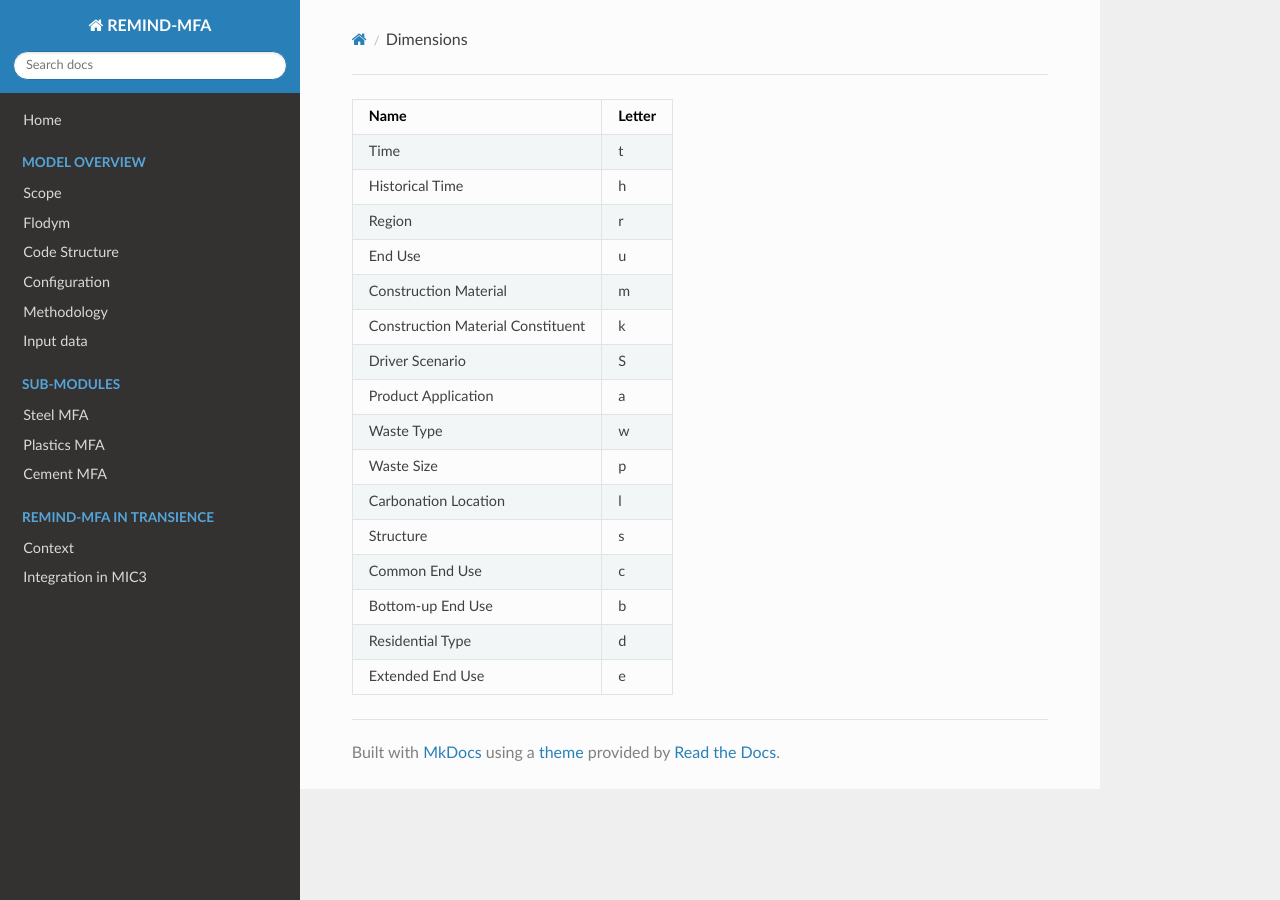
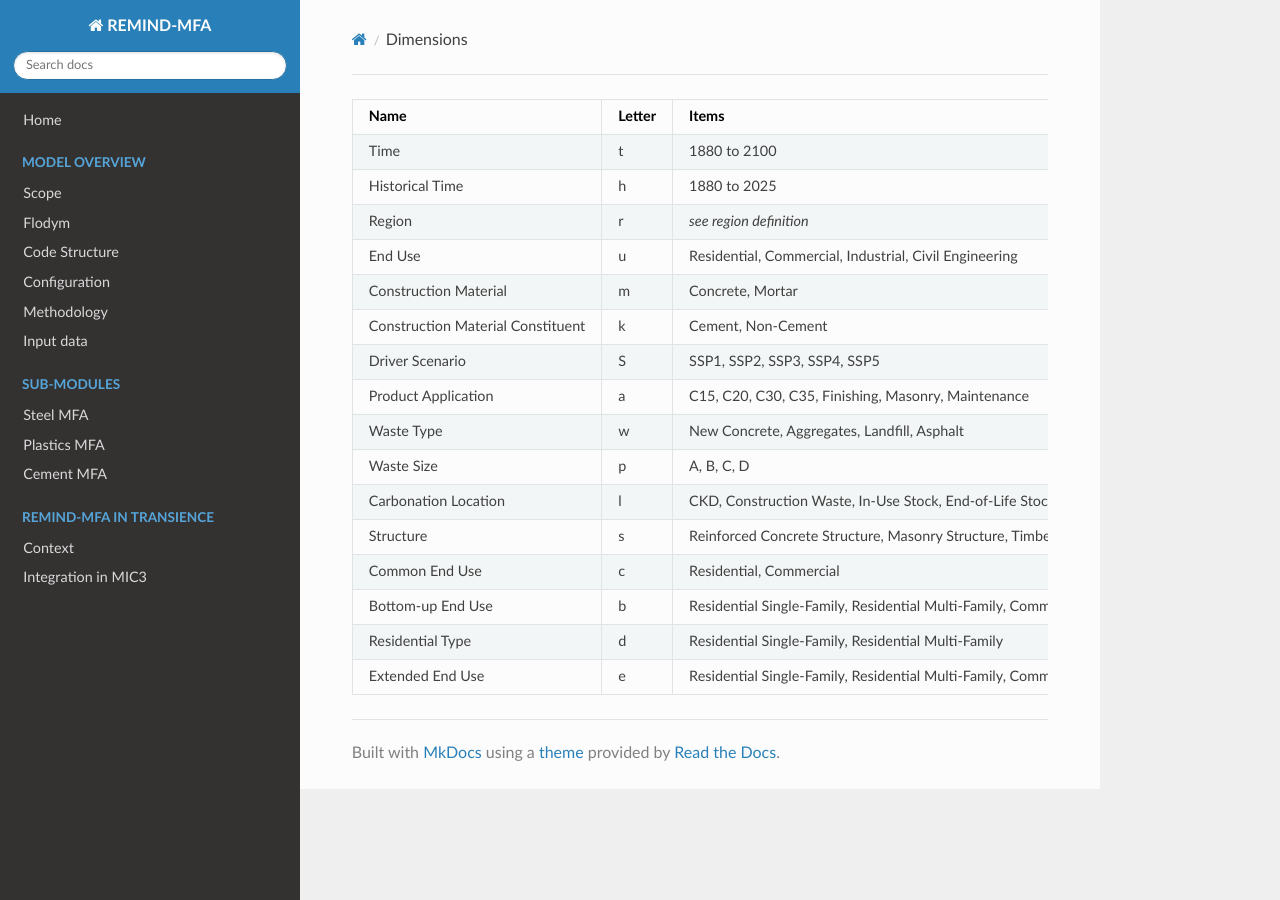
Before and after one commit to pik-piam/remind-mfa, an MkDocs documentation site: the page built from docs/cement/definitions/dimensions.md, in a window 1280 px wide. Built offline with MkDocs 1.6.1, drawn with Linux system fonts in a browser that asks for light colours; nearby versions of some CDN libraries.

Commit message:
add dimension items to docs tables

```diff
--- a/docs/all_refs.bib
+++ b/docs/all_refs.bib
@@ -556,7 +556,7 @@ keywords={International trade ; Trade costs ; CIF/FOB ; Trade data reconciliatio
 
 @misc{odyssee2026,
   author       = {{ODYSSEE-MURE Consortium and Enerdata}},
-  title        = {{ODYSSEE Database: Residential Technical & Economic Data}},
+  title        = {{ODYSSEE Database: Residential Technical \& Economic Data}},
   howpublished = {Online database},
   year         = {2026},
   url          = {https://odyssee.enerdata.net/database/},}
@@ -759,7 +759,7 @@ keywords={International trade ; Trade costs ; CIF/FOB ; Trade data reconciliatio
 }
 
 @misc{zotero-item-62013,
-	title = {Authoritative release: In 2019, China recycled 18.9 million tonnes of waste plastic, with a recycling rate of 30% — Yinghong New Materials},
+	title = {Authoritative release: In 2019, China recycled 18.9 million tonnes of waste plastic, with a recycling rate of 30 \% — Yinghong New Materials},
 	url = {http://www.hnyhgf.com/news/20200407155356431.html},
 	urldate = {2025-10-23},
 	author = {{Hunan Yinghong New Materials Co., Ltd.}},
--- a/docs/cement/definitions/dimensions.md
+++ b/docs/cement/definitions/dimensions.md
@@ -1,18 +1,18 @@
-| Name                              | Letter   |
-|:----------------------------------|:---------|
-| Time                              | t        |
-| Historical Time                   | h        |
-| Region                            | r        |
-| End Use                           | u        |
-| Construction Material             | m        |
-| Construction Material Constituent | k        |
-| Driver Scenario                   | S        |
-| Product Application               | a        |
-| Waste Type                        | w        |
-| Waste Size                        | p        |
-| Carbonation Location              | l        |
-| Structure                         | s        |
-| Common End Use                    | c        |
-| Bottom-up End Use                 | b        |
-| Residential Type                  | d        |
-| Extended End Use                  | e        |
+| Name                              | Letter   | Items                                                                                                            |
+|:----------------------------------|:---------|:-----------------------------------------------------------------------------------------------------------------|
+| Time                              | t        | 1880 to 2100                                                                                                     |
+| Historical Time                   | h        | 1880 to 2025                                                                                                     |
+| Region                            | r        | *see region definition*                                                                                          |
+| End Use                           | u        | Residential, Commercial, Industrial, Civil Engineering                                                           |
+| Construction Material             | m        | Concrete, Mortar                                                                                                 |
+| Construction Material Constituent | k        | Cement, Non-Cement                                                                                               |
+| Driver Scenario                   | S        | SSP1, SSP2, SSP3, SSP4, SSP5                                                                                     |
+| Product Application               | a        | C15, C20, C30, C35, Finishing, Masonry, Maintenance                                                              |
+| Waste Type                        | w        | New Concrete, Aggregates, Landfill, Asphalt                                                                      |
+| Waste Size                        | p        | A, B, C, D                                                                                                       |
+| Carbonation Location              | l        | CKD, Construction Waste, In-Use Stock, End-of-Life Stock                                                         |
+| Structure                         | s        | Reinforced Concrete Structure, Masonry Structure, Timber Structure, Steel Frame Structure, Unspecified Structure |
+| Common End Use                    | c        | Residential, Commercial                                                                                          |
+| Bottom-up End Use                 | b        | Residential Single-Family, Residential Multi-Family, Commercial                                                  |
+| Residential Type                  | d        | Residential Single-Family, Residential Multi-Family                                                              |
+| Extended End Use                  | e        | Residential Single-Family, Residential Multi-Family, Commercial, Industrial, Civil Engineering                   |
```
Also changed, not shown: docs/plastics/definitions/dimensions.md (+10 -10 lines), docs/steel/definitions/dimensions.md (+7 -7 lines), 3 other files.
